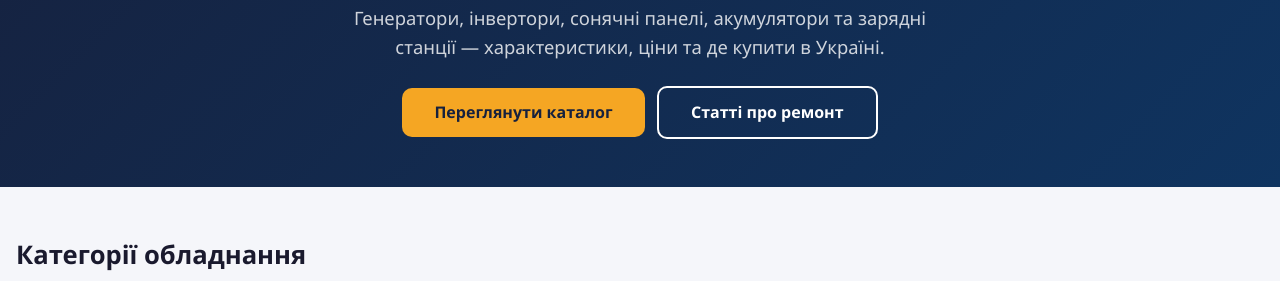
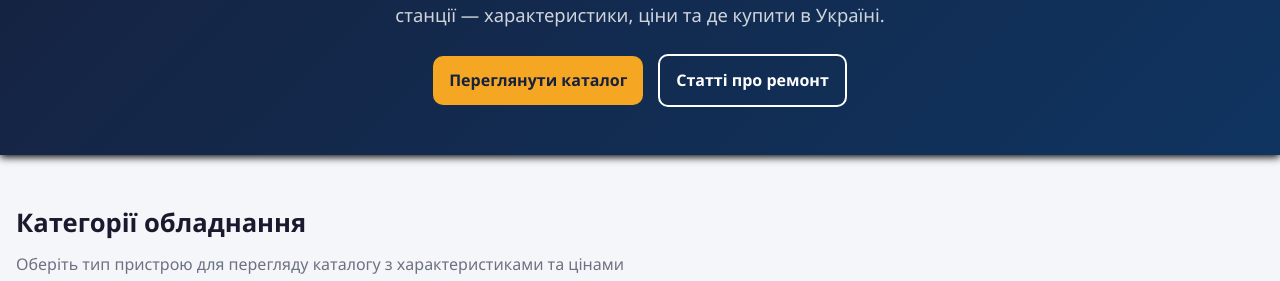
Before and after one commit to phoenixfan86/lighton, a website: page index.html in a window 1280 px wide. Shown: the part 258-539 px from the top of the page. Drawn offline with Linux system fonts and the light colour scheme.

Commit message:
change style

```diff
--- a/assets/css/style.css
+++ b/assets/css/style.css
@@ -122,8 +122,9 @@ ul {
 .hero {
 	background: linear-gradient(135deg, var(--color-accent) 0%, #0f3460 100%);
 	color: #fff;
-	padding: 4rem 0 3rem;
+	padding: 2rem 0 3rem;
 	text-align: center;
+	box-shadow: 0 2px 8px rgb(0, 0, 0);
 }
 .hero h1 {
 	font-size: 2.4rem;
@@ -146,9 +147,15 @@ ul {
 	font-size: 0.85rem;
 	margin-bottom: 1.5rem;
 }
+
+.hero-btn {
+	display: flex;
+	align-items: center;
+	justify-content: center;
+	gap: 15px;
+}
 .btn {
-	display: inline-block;
-	padding: 0.75rem 2rem;
+	padding: 0.75rem 1rem;
 	border-radius: var(--radius);
 	font-weight: 600;
 	font-size: 1rem;
@@ -810,6 +817,10 @@ ul {
 	.hero h1 {
 		font-size: 1.7rem;
 	}
+
+	.hero-btn {
+		flex-direction: column;
+	}
 	.site-footer .container {
 		grid-template-columns: 1fr;
 		gap: 1.5rem;
--- a/index.html
+++ b/index.html
@@ -51,9 +51,10 @@
         Генератори, інвертори, сонячні панелі, акумулятори та зарядні станції —
         характеристики, ціни та де купити в Україні.
       </p>
-      <a href="catalog.html#generators" class="btn btn-primary">Переглянути каталог</a>
-      &nbsp;
-      <a href="repair.html" class="btn btn-outline">Статті про ремонт</a>
+      <div class="hero-btn">
+        <a href="catalog.html#generators" class="btn btn-primary">Переглянути каталог</a>
+        <a href="repair.html" class="btn btn-outline">Статті про ремонт</a>
+      </div>
     </div>
   </section>
 
```
Also changed, not shown: assets/js/main.js (+7 -7 lines).
